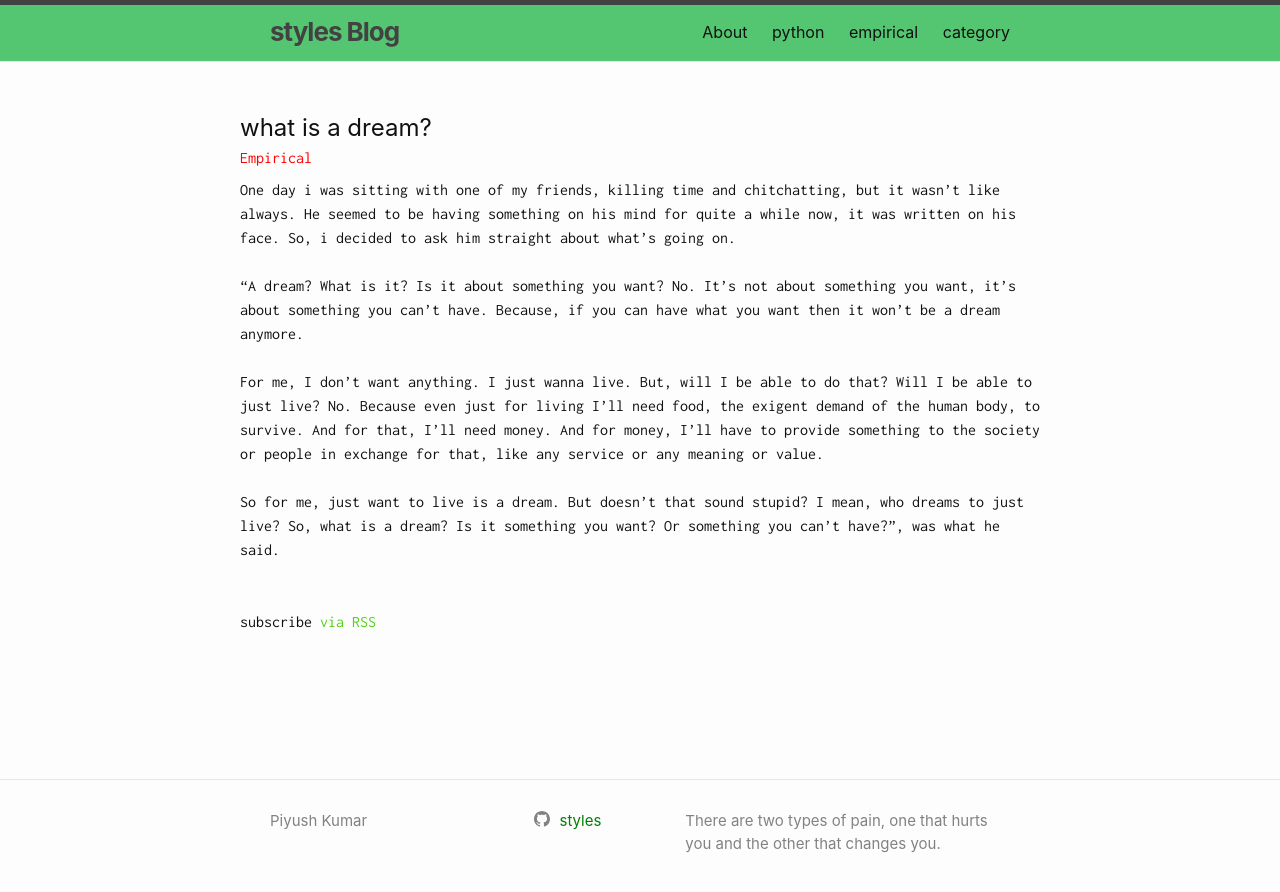
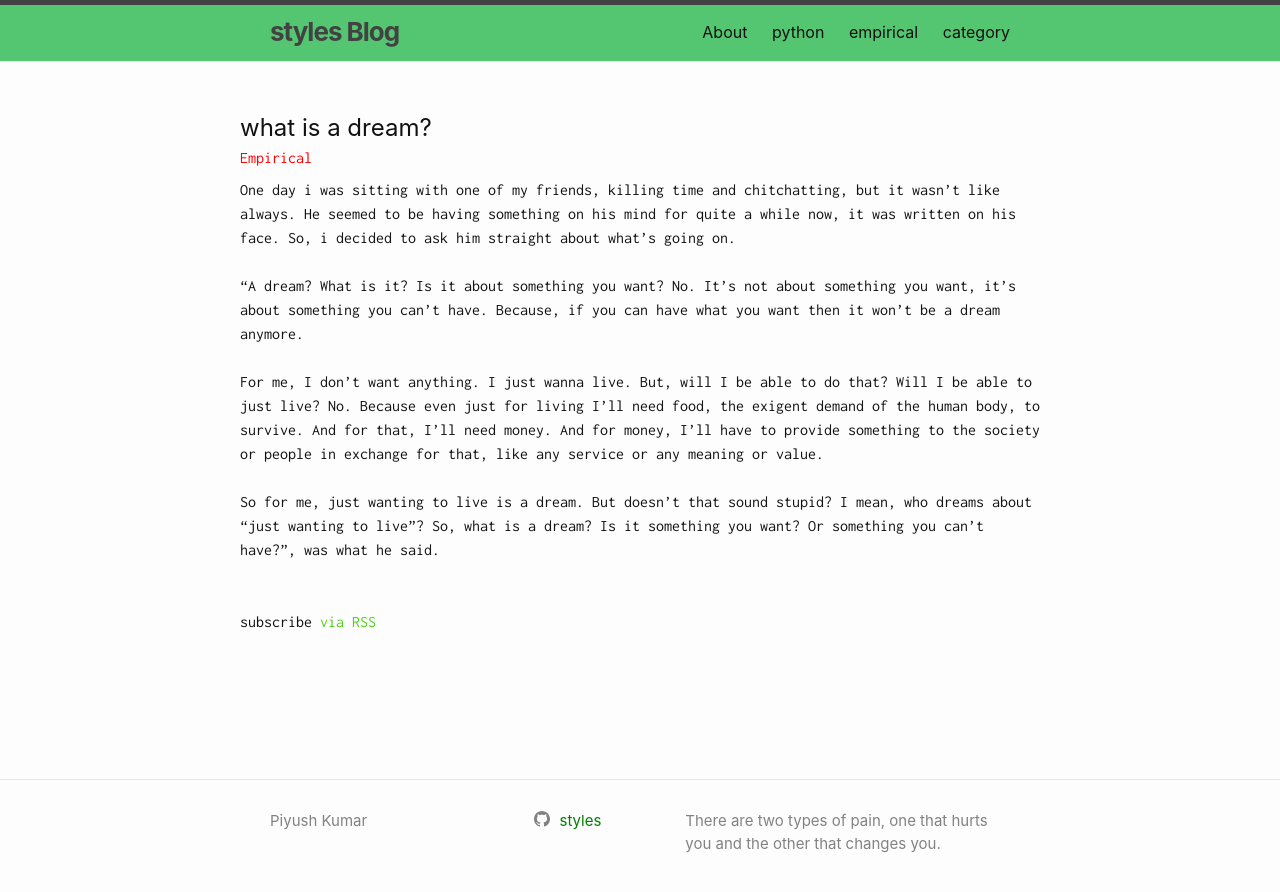
Before and after one commit to styles3544/Blog, a Jekyll site: the page built from _empirical/2020-08-08-.md, in a window 1280 px wide. Shown: the top 892 px of the page. Built offline with Jekyll 4.4.1, drawn with Linux system fonts in a browser that asks for light colours; comment, search, counter and statistics services are not loaded.

Commit message:
renovating

```diff
--- a/_empirical/2020-08-08-.md
+++ b/_empirical/2020-08-08-.md
@@ -8,4 +8,4 @@
 
 One day i was sitting with one of my friends, killing time and chitchatting, but it wasn't like always. He seemed to be having something on his mind for quite a while now, it was written on his face. So, i decided to ask him straight about what's going on.<br/><br/>"A dream? What is it? Is it about something you want? No. It's not about something you want, it's about something you can't have. Because, if you can have what you want then it won't be a dream anymore.<br/><br/>
 For me, I don't want anything. I just wanna live. But, will I be able to do that? Will I be able to just live? No. Because even just for living I'll need food, the exigent demand of the human body, to survive. And for that, I'll need money. And for money, I'll have to provide something to the society or people in exchange for that, like any service or any meaning or value.<br/><br/>
-So for me, just want to live is a dream. But doesn't that sound stupid? I mean, who dreams to just live? So, what is a dream? Is it something you want? Or something you can't have?", was what he said.
+So for me, just wanting to live is a dream. But doesn't that sound stupid? I mean, who dreams about "just wanting to live"? So, what is a dream? Is it something you want? Or something you can't have?", was what he said.
```
